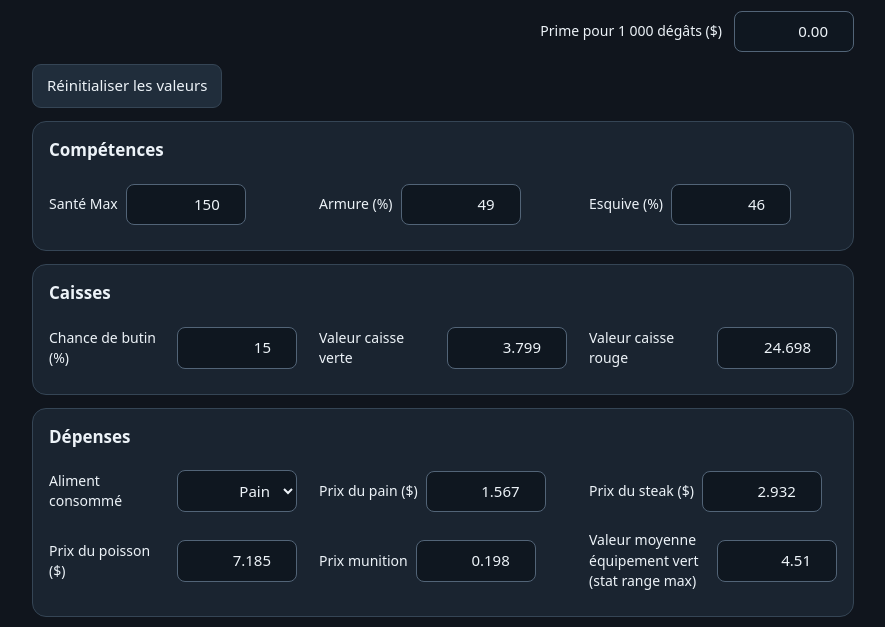
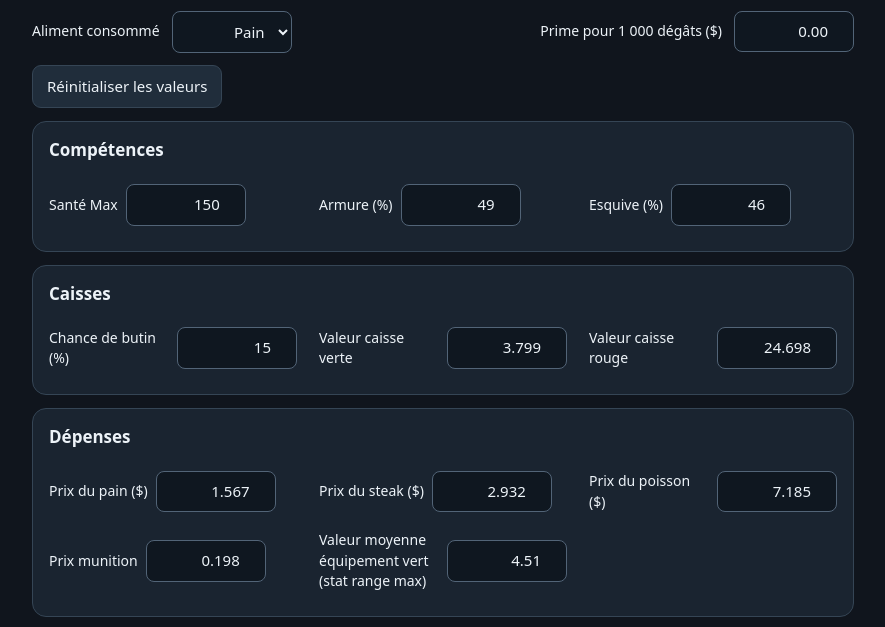
Before and after one commit to Edgarinhoho/warera-pain-simulator, a plain HTML site: page index.html in a window 1280 px wide. Shown: the part 141-768 px from the top of the page, without its empty margins (197-1082 px from the left). Drawn offline with Linux system fonts and the light colour scheme.

Commit message:
Refactor food selection fields in index.html

```diff
--- a/index.html
+++ b/index.html
@@ -47,9 +47,22 @@ gap:8px;
   <p class="subtitle">Le bénéfice calculé ne prend pas compte les éventuels butins de bataille</p>
   <div class="netbox"><small>Bénéfice net estimé par pain consommé sous malus</small><div class="net" id="topNet">—</div></div>
 </header>
-<div class="field" style="display:flex;justify-content:flex-end;gap:12px">
-  <label for="bounty">Prime pour 1 000 dégâts ($)</label>
-  <input id="bounty" type="number" step="0.01" value="0.00" style="width:120px">
+<div style="display:flex;justify-content:space-between;align-items:center;gap:12px;margin:12px 0">
+
+  <div class="field" style="display:flex;align-items:center;gap:12px;margin:0">
+    <label for="foodType">Aliment consommé</label>
+    <select id="foodType" style="width:120px">
+      <option value="bread">Pain</option>
+      <option value="steak">Steak</option>
+      <option value="fish">Poisson</option>
+    </select>
+  </div>
+
+  <div class="field" style="display:flex;align-items:center;gap:12px;margin:0">
+    <label for="bounty">Prime pour 1 000 dégâts ($)</label>
+    <input id="bounty" type="number" step="0.01" value="0.00" style="width:120px">
+  </div>
+
 </div>
 <div class="toolbar">
   <button id="reset">Réinitialiser les valeurs</button>
@@ -77,15 +90,6 @@ gap:8px;
 <section class="card">
 <h2>Dépenses</h2>
 <div class="twocol">
-
-  <div class="field">
-    <label for="foodType">Aliment consommé</label>
-    <select id="foodType">
-      <option value="bread">Pain</option>
-      <option value="steak">Steak</option>
-      <option value="fish">Poisson</option>
-    </select>
-  </div>
 
   <div class="field">
     <label for="breadPrice">Prix du pain ($)</label>
```
